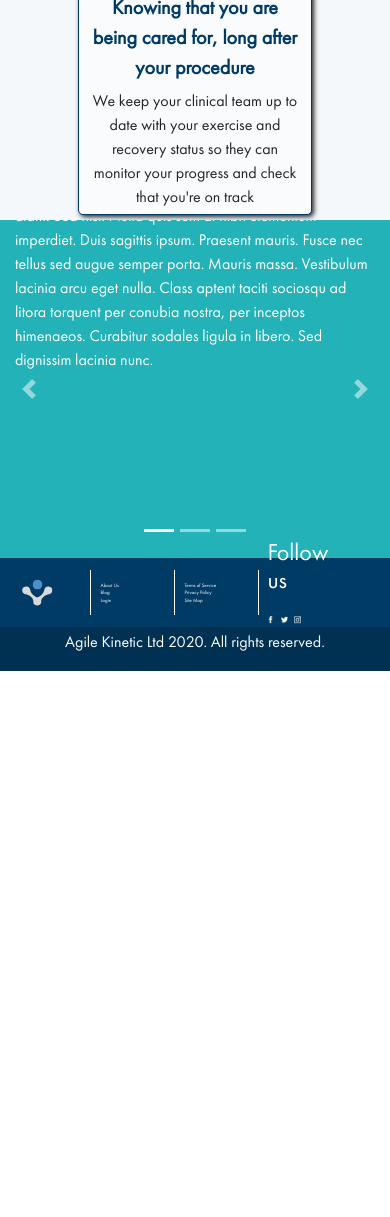
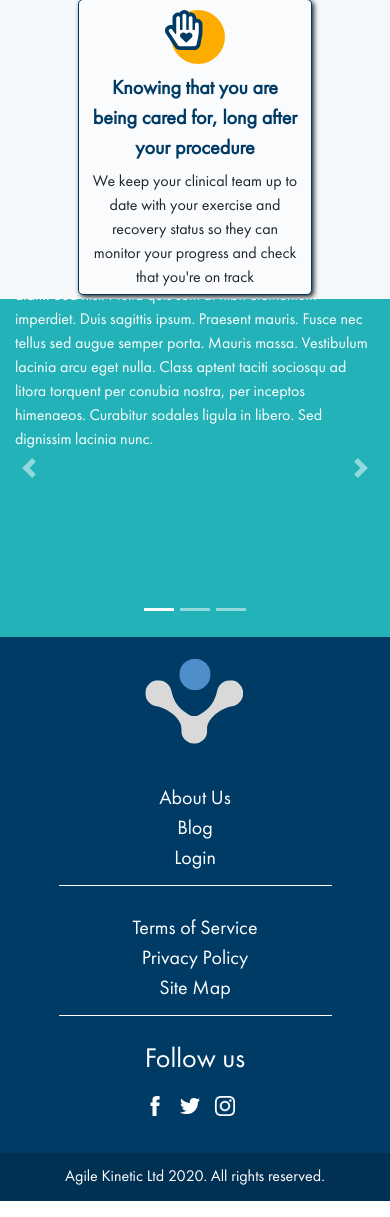
Before and after one commit to Sean-Marney/Agile-Kinetic-Mobility-Hub, a Flask app: page /static/index.html in a window 390 px wide. Shown: the part 2154-3371 px from the top of the page. Before the commit the page ends 2825 px from the top, so only its background shows below. Run offline with Flask 2, Linux system fonts and the light colour scheme; some libraries are stand-ins or nearby versions.

Commit message:
Footer now fully responsive

```diff
--- a/static/css/index.css
+++ b/static/css/index.css
@@ -246,14 +246,17 @@
     margin-right: 10%;
     margin-left: 10%;
     min-width: 0;
+
   }
 
   #summary{
     justify-content: center;
+    padding-top: 5%;
+    padding-bottom: 5%;
   }
 
   #summaryTitle{
-    font-size: 25px;
+    font-size: 30px;
   }
 
   .summaryText,.downloadButton{
@@ -267,7 +270,8 @@
 
   #downloadButtons{
     width: 80%;
-    margin: auto;
+    margin-left: 10px;
+    margin-top: 0;
   }
 
 }
--- a/static/footer.html
+++ b/static/footer.html
@@ -2,7 +2,6 @@
 <html lang="en">
 
 <style>
-
   *{
     font-family: 'Futura-PT-Book';
     font-weight:normal;
@@ -14,64 +13,89 @@
       color: white;
   }
 
-  .footerCol{
-    width: 20%;
-    margin-top: 3%;
-    margin-bottom: 3%;
-    border-left: thin solid white;
-    position: relative;
+  #footerParent{
+    display: flex;
+    flex-wrap: wrap;
   }
 
-  .colLogo {
+  #footerParent div{
     width: 25%;
-    padding: 5%;
+    padding: 3%;
+    margin-top: 2%;
+    margin-bottom: 2%;
   }
 
-  .footerLinks{
+  .footerChild{
     margin: 0;
-    padding-left: 1.4%;
     font-size: 1.3vw;
+    border-left: thin solid white;
   }
 
-  #logoMark{
+  .footerChild ul{
+    list-style-type: none;
+  }
+
+  #logo{
     width: 50%;
     display: block;
     margin-left: auto;
-    margin-right: auto
+    margin-right: auto;
+  }
+
+  .followUsTitle{
+    font-size: 1vw;
+  }
+
+  #socialLinks{
+    padding-left: 0;
+    padding-top: 1%;
+  }
+
+  .socialIcon{
+    width: 12%;
+    padding-right: 4%;
   }
 
   .copyright{
     background-color: #003052;
     text-align: center;
-    margin: 0;
-    padding-top: 0.8%;
-    padding-bottom: 0.1%;
   }
 
-  .socialIcon{
-    width: 13%;
-    padding-right: 4%;
+  .copyright p{
+    padding: 12px;
   }
 
-  #socialLinks{
-    padding-left: 0;
+  @media screen and (max-width:900px) {
+
+    #footerParent div{
+      font-size: 20px;
+      width: 100%;
+      margin-left: 15%;
+      margin-right: 15%;
+      text-align: center;
     }
 
-  .footerCol{
-    padding-left: 2%;
+    #logo{
+      width: 100px;
     }
 
-  .vertCentre{
-    position: absolute;
-    top: 50%;
-    transform: translateY(-50%);
+    .footerChild{
+      border-bottom: thin solid white;
+      border-left: none;
     }
 
-  .followUsTitle{
-    font-size: 1.5vw;
-    padding-bottom: 1%;
+    .internalLinks{
+      padding-left: 0;
+      margin: 0 auto;
+      vertical-align: middle;
+      width: 100%;
     }
 
+    #socialChild{
+      border-bottom: none;
+    }
+
+  }
 
 </style>
 
@@ -79,52 +103,52 @@
   <meta charset="UTF-8">
   <meta name="viewport" content="width=device-width, initial-scale=1.0">
   <meta http-equiv="X-UA-Compatible" content="ie=edge">
+  <link href="/static/fonts/futura-pt-book/stylesheet.css" rel="stylesheet">
   <title>Footer</title>
 </head>
 
 <body>
   <footer>
 
-    <div class="row">
+    <div id="footerParent">
 
-      <div class="colLogo">
-        <img src="/static/assets/logo/logo_mark.svg" id="logoMark">
+      <div>
+        <img src="/static/assets/logo/logo_mark.svg" id="logo">
       </div>
 
-      <div class="footerCol">
-        <ul class="footerLinks vertCentre">
+      <div class="footerChild">
+        <ul class="internalLinks">
           <li><a>About Us</a></li>
           <li><a>Blog</a></li>
           <li><a>Login</a></li>
         </ul>
       </div>
 
-      <div class="footerCol">
-        <ul class="footerLinks vertCentre">
+      <div class="footerChild">
+        <ul class="internalLinks">
           <li><a>Terms of Service</a></li>
           <li><a>Privacy Policy</a></li>
           <li><a>Site Map</a></li>
         </ul>
       </div>
 
-      <div class="footerCol">
-        <div class=vertCentre>
-          <h4 id="followUsTitle">Follow us</h4>
+      <div class="footerChild" id="socialChild">
+        <section>
+          <h3 id="followUsTitle">Follow us</h3>
           <ul id="socialLinks">
             <a href="https://www.facebook.com/AgileKinetic/"><img src="/static/assets/icons/social/facebook.png" class="socialIcon"></a>
             <a href="https://twitter.com/agilekinetic?lang=en"><img src="/static/assets/icons/social/twitter.png" class="socialIcon"></a>
             <a href="https://www.instagram.com/agile_kinetic/"><img src="/static/assets/icons/social/instagram.png" class="socialIcon"></a>
           </ul>
-        </div>
+        </section>
       </div>
 
-    </div>
+  </footer>
 
   <div class="copyright">
     <p>Agile Kinetic Ltd 2020. All rights reserved.</p>
   <div>
 
-  </footer>
 </body>
 
 </html>
```
Also changed, not shown: static/footerOld.html (added, +130 -0 lines), 1 other file. Lines whose indentation alone changed are shown as unchanged.
